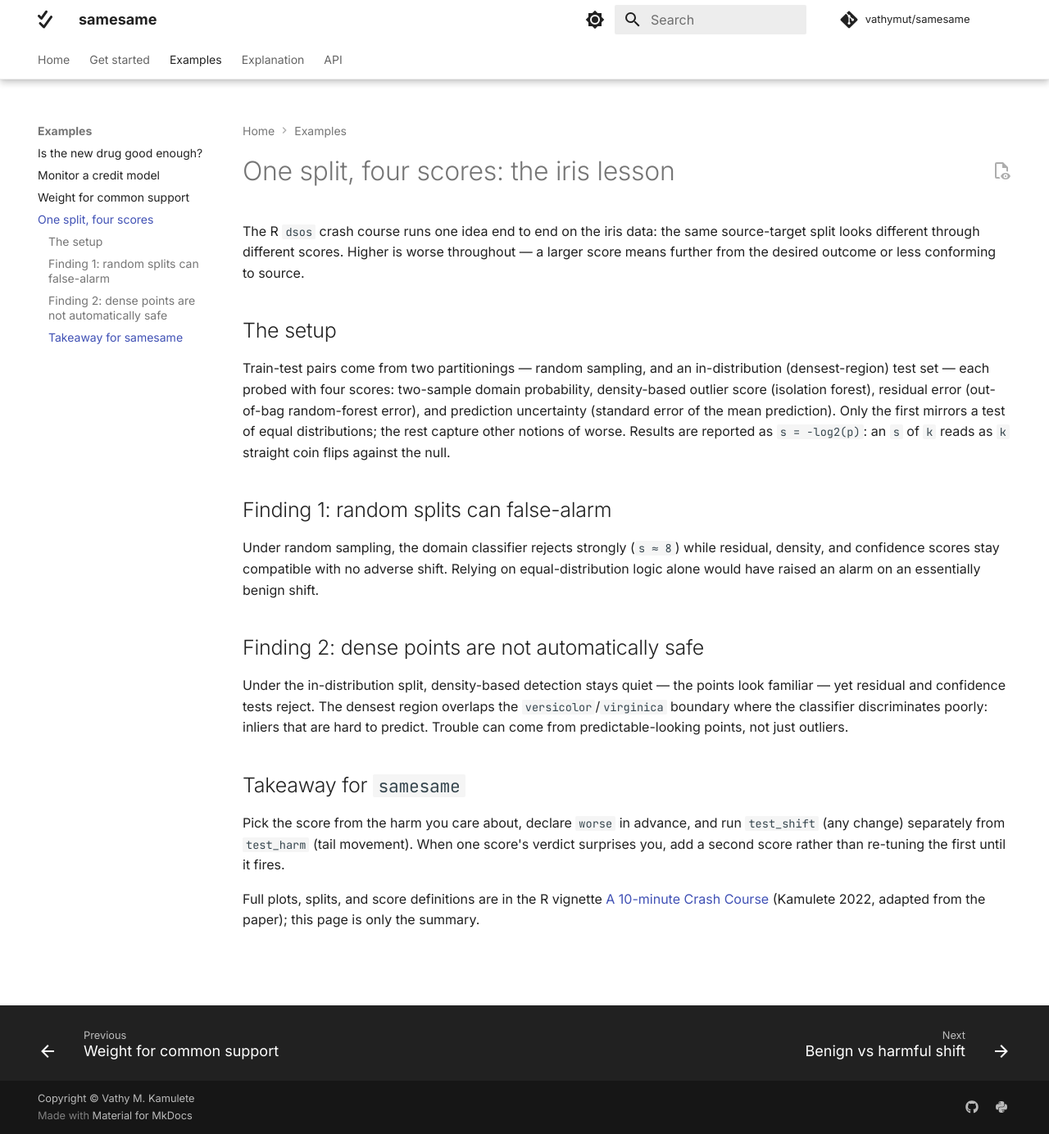
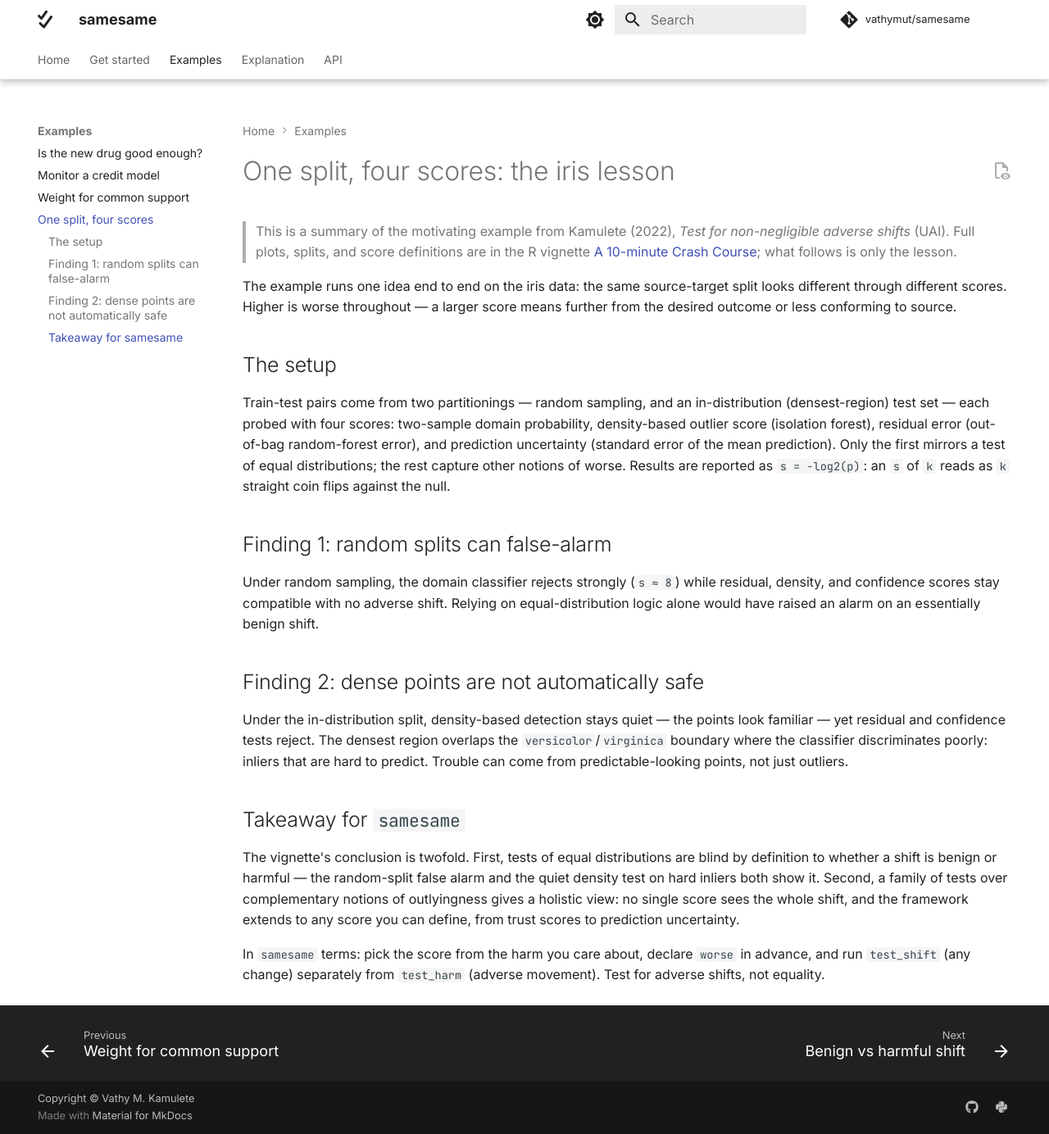
Before and after one commit to vathymut/samesame, an MkDocs documentation site: the page built from docs/examples/iris-four-scores.md, in a window 1280 px wide and 1384 px high. Shown: the whole window at 82% size. Built offline with MkDocs 1.6.1 and Material for MkDocs 9.7.7, drawn with Linux system fonts in a browser that asks for light colours; comment, search, counter and statistics services are not loaded.

Commit message:
docs: rewrite iris summary with vignette link and paper takeaway

```diff
--- a/docs/examples/iris-four-scores.md
+++ b/docs/examples/iris-four-scores.md
@@ -1,6 +1,12 @@
 # One split, four scores: the iris lesson
 
-The R `dsos` crash course runs one idea end to end on the iris data: the
+> This is a summary of the motivating example from Kamulete (2022), *Test
+> for non-negligible adverse shifts* (UAI). Full plots, splits, and score
+> definitions are in the R vignette
+> [A 10-minute Crash Course](https://vathymut.github.io/dsos/articles/motivation.html);
+> what follows is only the lesson.
+
+The example runs one idea end to end on the iris data: the
 same source-target split looks different through different scores. Higher
 is worse throughout — a larger score means further from the desired outcome
 or less conforming to source.
@@ -33,11 +39,14 @@ can come from predictable-looking points, not just outliers.
 
 ## Takeaway for `samesame`
 
-Pick the score from the harm you care about, declare `worse` in advance,
-and run `test_shift` (any change) separately from `test_harm` (tail
-movement). When one score's verdict surprises you, add a second score
-rather than re-tuning the first until it fires.
+The vignette's conclusion is twofold. First, tests of equal distributions
+are blind by definition to whether a shift is benign or harmful — the
+random-split false alarm and the quiet density test on hard inliers both
+show it. Second, a family of tests over complementary notions of
+outlyingness gives a holistic view: no single score sees the whole shift,
+and the framework extends to any score you can define, from trust scores to
+prediction uncertainty.
 
-Full plots, splits, and score definitions are in the R vignette
-[A 10-minute Crash Course](https://vathymut.github.io/dsos/articles/motivation.html)
-(Kamulete 2022, adapted from the paper); this page is only the summary.
+In `samesame` terms: pick the score from the harm you care about, declare
+`worse` in advance, and run `test_shift` (any change) separately from
+`test_harm` (adverse movement). Test for adverse shifts, not equality.
```
